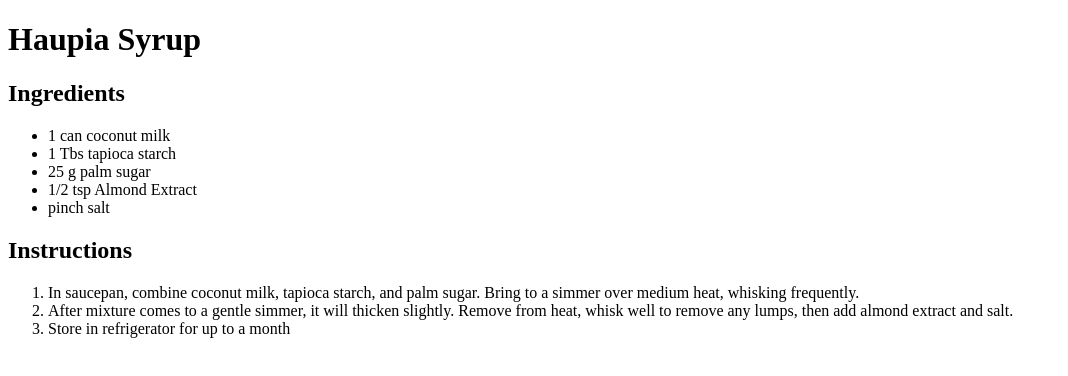
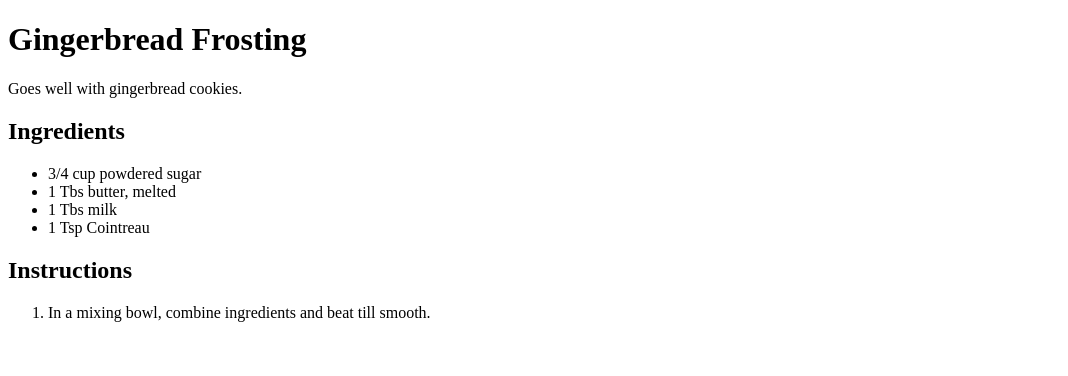
Before and after one commit to erikbaxstrom/7--Odin-Recipes, a plain HTML site: page recipes/GingerbreadFrosting.html in a window 1280 px wide. Shown: the whole page, without its empty margins (0-1068 px from the left). Drawn offline with Linux system fonts and the light colour scheme.

```diff
--- a/recipes/GingerbreadFrosting.html
+++ b/recipes/GingerbreadFrosting.html
@@ -1,24 +1,22 @@
 <!DOCTYPE html>
 <html lang="en">
     <head>
-        <title>Haupia Syrup</title>
+        <title>Gingerbread Frosting</title>
         <meta charset="UTF-8">
     </head>
     <body>
-        <h1>Haupia Syrup</h1>
+        <h1>Gingerbread Frosting</h1>
+        <p>Goes well with gingerbread cookies.</p>
         <h2>Ingredients</h2>
         <ul>
-            <li>1 can coconut milk</li>
-            <li>1 Tbs tapioca starch</li>
-            <li>25 g palm sugar</li>
-            <li>1/2 tsp Almond Extract</li>
-            <li>pinch salt</li>
+            <li>3/4 cup powdered sugar</li>
+            <li>1 Tbs butter, melted</li>
+            <li>1 Tbs milk</li>
+            <li>1 Tsp Cointreau</li>
         </ul>
         <h2>Instructions</h2>
         <ol>
-            <li>In saucepan, combine coconut milk, tapioca starch, and palm sugar. Bring to a simmer over medium heat, whisking frequently.</li>
-            <li>After mixture comes to a gentle simmer, it will thicken slightly. Remove from heat, whisk well to remove any lumps, then add almond extract and salt.</li>
-            <li>Store in refrigerator for up to a month</li>
+            <li>In a mixing bowl, combine ingredients and beat till smooth.</li>
         </ol>
     </body>
 </html>
```
Also changed, not shown: index.html (+11 -1 lines), recipes/HaupiaSyrup.html (+1 -0 lines), 1 other file.
